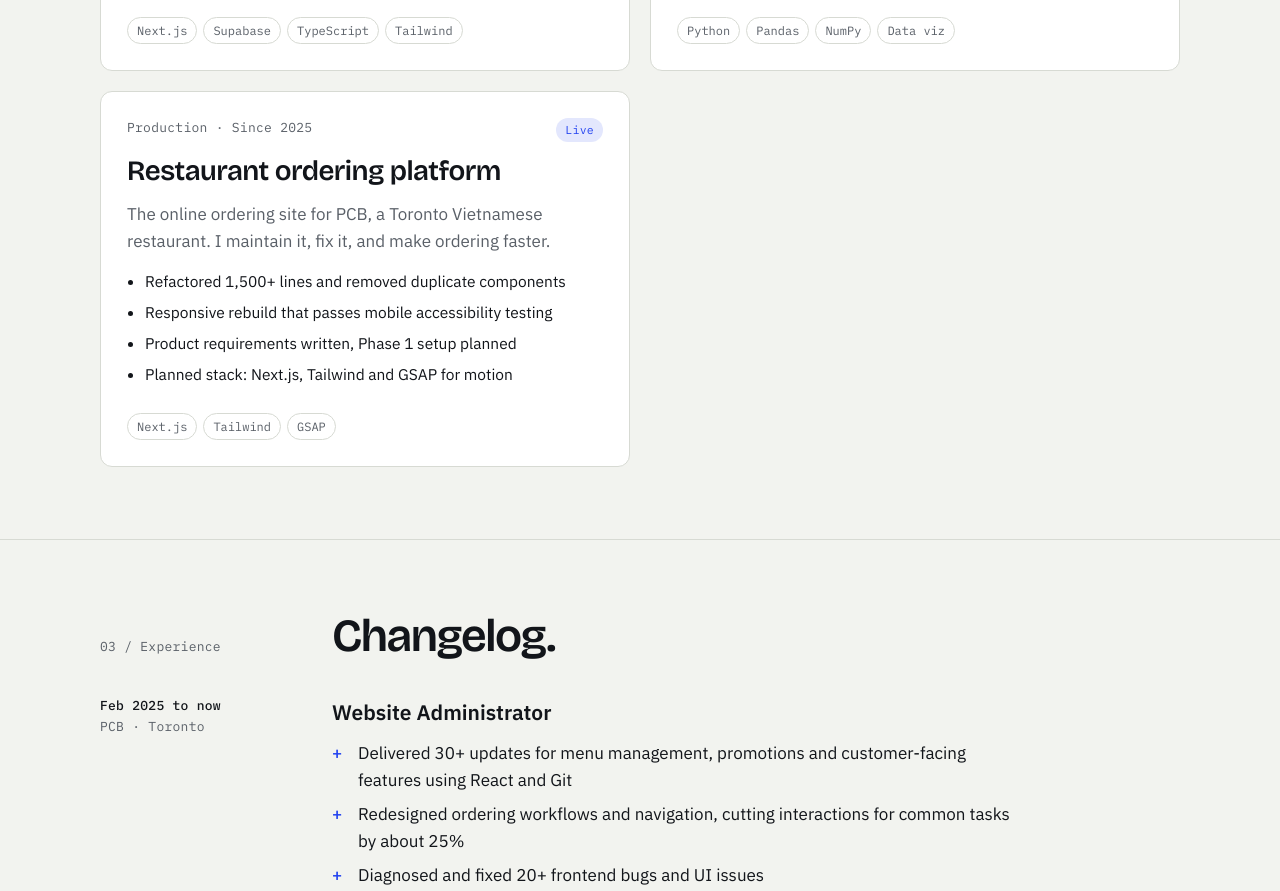
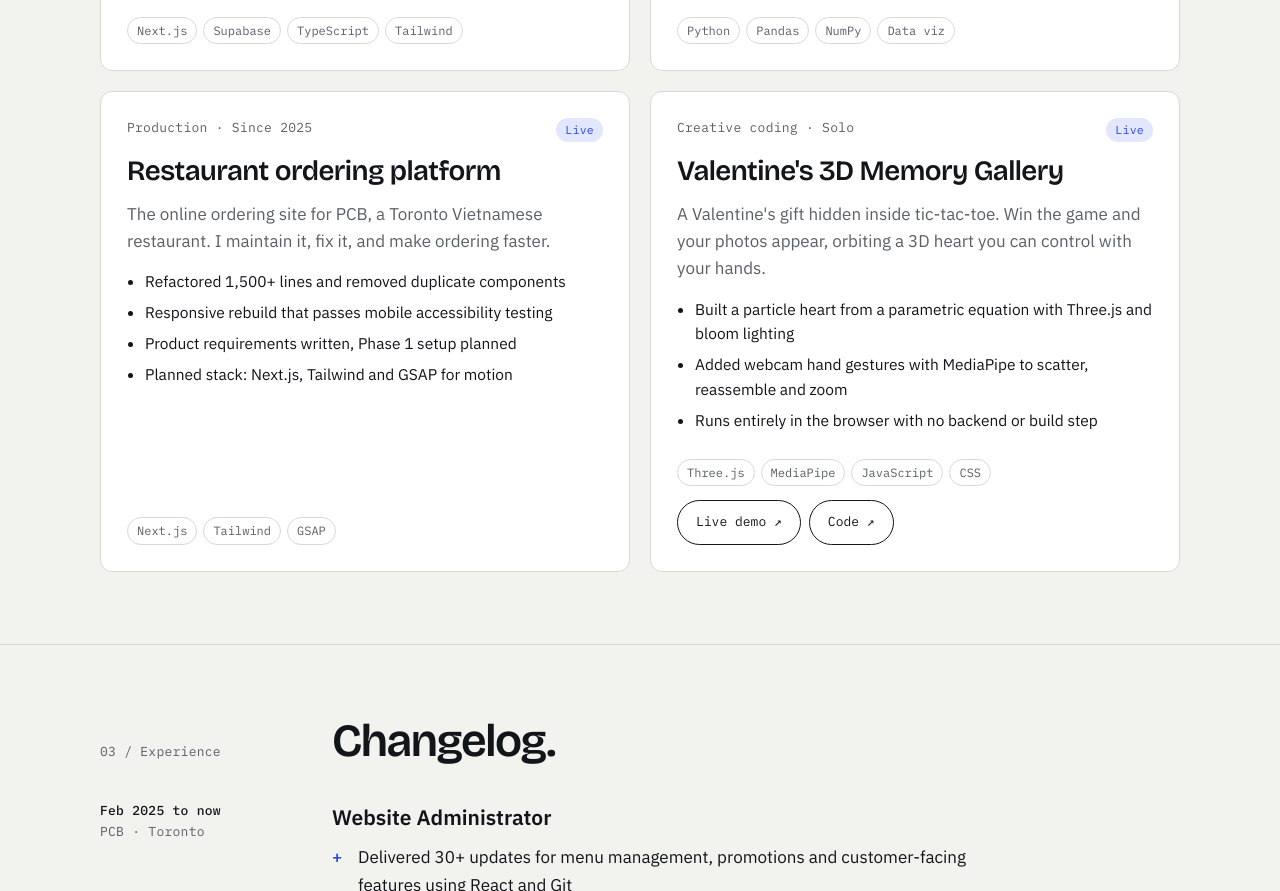
Before and after one commit to thanhzkda/MyPortfolio, a plain HTML site: page theo-portfolio/index.html in a window 1280 px wide. Shown: the part 2201-3092 px from the top of the page. Drawn offline with nearby package versions, Linux system fonts and the light colour scheme.

Commit message:
Add Valentine's 3D Memory Gallery to selected work
Co-Authored-By: Claude Opus 5.5 <noreply@anthropic.com>

```diff
--- a/theo-portfolio/index.html
+++ b/theo-portfolio/index.html
@@ -137,6 +137,22 @@
         <div class="tags"><span class="tag">Next.js</span><span class="tag">Tailwind</span><span class="tag">GSAP</span></div>
       </article>
 
+      <article class="card">
+        <div class="meta mono"><span>Creative coding · Solo</span><span class="pill">Live</span></div>
+        <h3>Valentine's 3D Memory Gallery</h3>
+        <p>A Valentine's gift hidden inside tic-tac-toe. Win the game and your photos appear, orbiting a 3D heart you can control with your hands.</p>
+        <ul>
+          <li>Built a particle heart from a parametric equation with Three.js and bloom lighting</li>
+          <li>Added webcam hand gestures with MediaPipe to scatter, reassemble and zoom</li>
+          <li>Runs entirely in the browser with no backend or build step</li>
+        </ul>
+        <div class="tags"><span class="tag">Three.js</span><span class="tag">MediaPipe</span><span class="tag">JavaScript</span><span class="tag">CSS</span></div>
+        <div class="card-links">
+          <a class="btn" href="https://thanhzkda.github.io/Valentine-Demo/" target="_blank" rel="noopener">Live demo ↗</a>
+          <a class="btn" href="https://github.com/thanhzkda/Valentine-Demo" target="_blank" rel="noopener">Code ↗</a>
+        </div>
+      </article>
+
     </div>
   </div>
 </section>
--- a/theo-portfolio/styles.css
+++ b/theo-portfolio/styles.css
@@ -123,6 +123,7 @@ h2 { font-family: var(--display); font-weight: 600; font-size: clamp(30px, 4.2vw
 .card ul li { margin-bottom: 6px; }
 .tags { display: flex; flex-wrap: wrap; gap: 6px; margin-top: auto; padding-top: 6px; }
 .tag { font-family: var(--mono); font-size: 12px; padding: 3px 9px; border-radius: 999px; border: 1px solid var(--line); color: var(--muted); }
+.card-links { display: flex; flex-wrap: wrap; gap: 8px; }
 .pill { font-family: var(--mono); font-size: 11.5px; padding: 3px 9px; border-radius: 999px; background: var(--accent-soft); color: var(--accent); white-space: nowrap; }
 .pill.wip { background: color-mix(in srgb, #E2A300 18%, transparent); color: #9A6B00; }
 :root[data-theme="dark"] .pill.wip { color: #F2C14E; }
```
